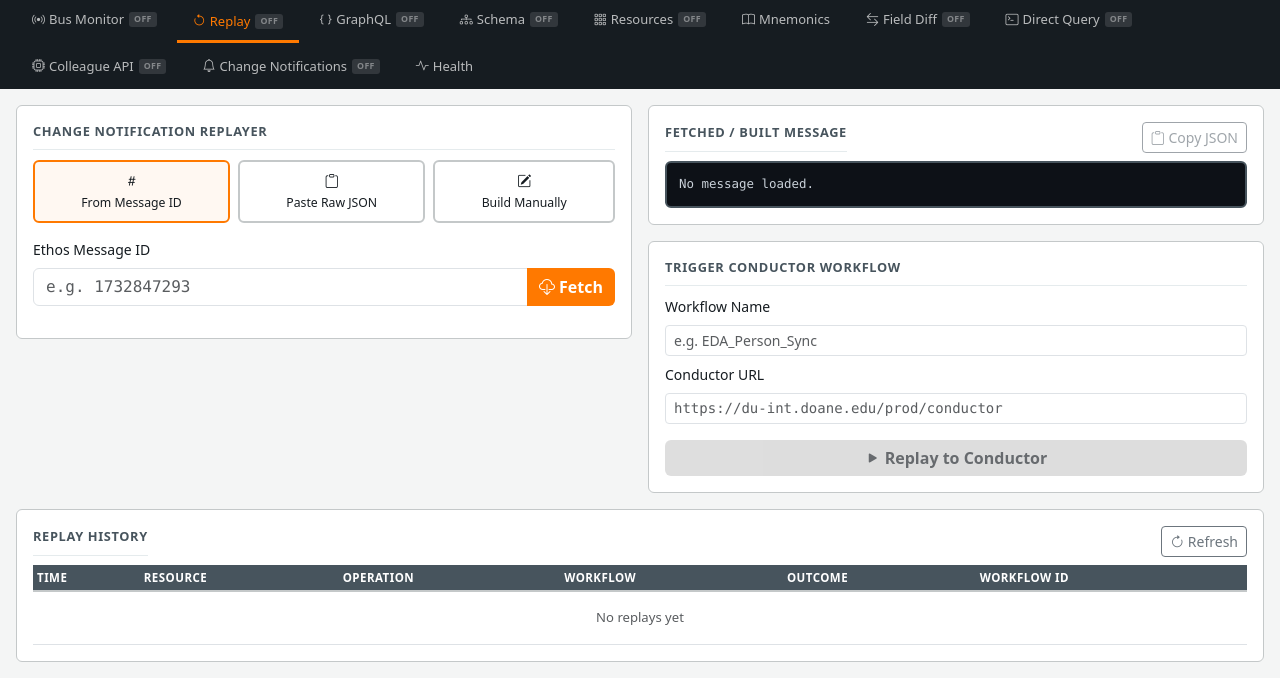
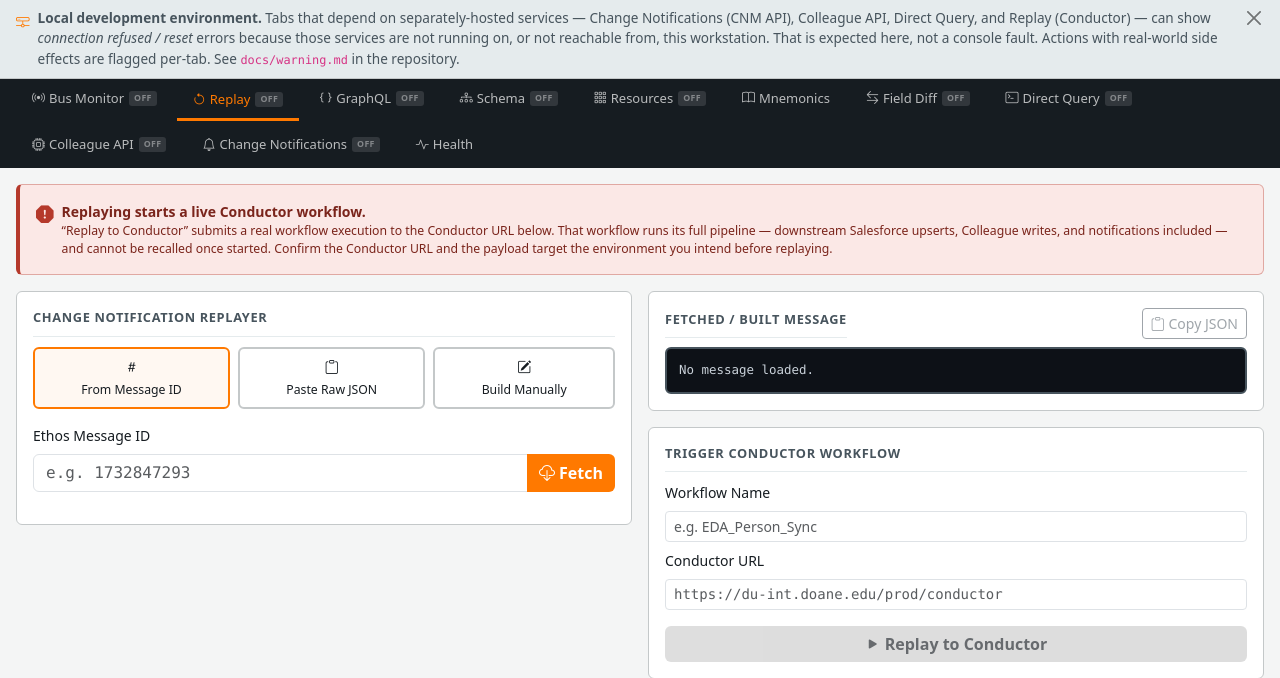
Before and after one commit to tfinnerdu/ethos-console, a Flask app: page /replay in a window 1280 px wide. Shown: the part 52-730 px from the top of the page. Run offline with Flask 3, Linux system fonts and the light colour scheme; data that the repository does not hold is empty.

Commit message:
Add caustic-action banners + warning docs; fix schema browser type lookup
- Add a per-tab caustic-operation warning banner (Replay, CN Push,
  Colleague transactions) and a dismissible local-dev environment banner
  shown when FLASK_ENV=development.
- Add docs/warning.md documenting caustic operations and the dev-vs-prod
  triage for connection/auth failures, plus e2e banner checks.
- Fix Schema Browser /type/<name>: resolve Query field names to their
  return type, and report an honest error when introspection returns no
  schema instead of a misleading "type not found".
- Surface the real upstream error on the Resources and Field Diff tabs
  instead of a generic "check ETHOS_API_KEY".

https://claude.ai/code/session_01M2R85n5F7VKA3gNhLAQUPk

```diff
--- /dev/null
+++ b/console/app/templates/_macros.html
@@ -0,0 +1,16 @@
+{#  Shared UI macros for the Ethos Dev Console.  #}
+
+{#  caustic_banner — a standing warning placed at the top of any tab whose
+    primary action has real-world, hard-to-undo side effects (publishing to the
+    Ethos bus, starting a Conductor workflow, writing to Colleague). It is shown
+    in every environment on purpose: a caustic action is most dangerous in
+    production, so the warning must not be dev-only.  #}
+{% macro caustic_banner(title, body) %}
+<div class="alert caustic-banner d-flex align-items-start gap-2 mb-3" role="alert">
+  <i class="bi bi-exclamation-octagon-fill flex-shrink-0"></i>
+  <div>
+    <div class="fw-semibold">{{ title }}</div>
+    <div class="small mb-0">{{ body }}</div>
+  </div>
+</div>
+{% endmacro %}
--- a/console/app/templates/base.html
+++ b/console/app/templates/base.html
@@ -85,6 +85,41 @@ function switchEthosEnv(name) {
 }
 </script>
 
+<!-- Local-development environment notice -->
+{% if config.get('ENV') == 'development' %}
+<div id="local-dev-banner"
+     class="local-dev-banner rounded-0 mb-0 py-2 px-3 d-flex align-items-start gap-2"
+     style="font-size:.85rem">
+  <i class="bi bi-hdd-network mt-1"></i>
+  <div class="flex-grow-1">
+    <strong>Local development environment.</strong>
+    Tabs that depend on separately-hosted services — Change Notifications (CNM API),
+    Colleague API, Direct Query, and Replay (Conductor) — can show
+    <em>connection refused / reset</em> errors because those services are not running on,
+    or not reachable from, this workstation. That is expected here, not a console fault.
+    Actions with real-world side effects are flagged per-tab. See
+    <code>docs/warning.md</code> in the repository.
+  </div>
+  <button type="button" class="btn-close btn-sm flex-shrink-0"
+          onclick="dismissLocalDevBanner()" aria-label="Dismiss"></button>
+</div>
+<script>
+function dismissLocalDevBanner() {
+  var b = document.getElementById('local-dev-banner');
+  if (b) b.style.display = 'none';
+  try { sessionStorage.setItem('localDevBannerDismissed', '1'); } catch (e) {}
+}
+(function () {
+  try {
+    if (sessionStorage.getItem('localDevBannerDismissed') === '1') {
+      var b = document.getElementById('local-dev-banner');
+      if (b) b.style.display = 'none';
+    }
+  } catch (e) {}
+}());
+</script>
+{% endif %}
+
 <!-- Tab bar -->
 <div class="tab-bar">
   <div class="container-fluid px-3 d-flex gap-1 flex-wrap">
--- a/console/app/templates/colleague_api.html
+++ b/console/app/templates/colleague_api.html
@@ -2,6 +2,7 @@
 {% block title_suffix %} — Colleague API{% endblock %}
 
 {% block content %}
+{% from "_macros.html" import caustic_banner %}
 {% if not colleague_configured %}
 <!-- Not configured -->
 <div class="row justify-content-center mt-4">
@@ -39,6 +40,11 @@ COLLEAGUE_WEB_API_PASS=your-password</pre>
 
 {% else %}
 <!-- Configured UI -->
+{{ caustic_banner(
+   "CTX transactions can write directly to Colleague.",
+   "The Transaction Caller executes ENVISION processes by name. Read processes (GET.*) are
+    safe, but write processes (SAVE.*, UPDATE.*, DELETE.*) mutate Colleague data immediately,
+    with no undo. Confirm the transaction ID is a read process unless you intend to write.") }}
 <div class="row g-3">
 
   <!-- Connection Status Bar -->
--- a/console/app/templates/replay.html
+++ b/console/app/templates/replay.html
@@ -2,6 +2,13 @@
 {% block title_suffix %} — Replay{% endblock %}
 
 {% block content %}
+{% from "_macros.html" import caustic_banner %}
+{{ caustic_banner(
+   "Replaying starts a live Conductor workflow.",
+   "“Replay to Conductor” submits a real workflow execution to the Conductor URL below.
+    That workflow runs its full pipeline — downstream Salesforce upserts, Colleague writes,
+    and notifications included — and cannot be recalled once started. Confirm the Conductor
+    URL and the payload target the environment you intend before replaying.") }}
 <div class="row g-3">
   <!-- Source selector + fetch -->
   <div class="col-12 col-xl-6">
--- a/console/static/css/app.css
+++ b/console/static/css/app.css
@@ -559,6 +559,24 @@ body {
 .border-orange  { border-color: var(--doane-orange) !important; }
 .scrollable     { overflow-y: auto; }
 
+/* ── Local-dev environment banner ── */
+.local-dev-banner {
+  background: var(--doane-section);
+  border-bottom: 1px solid var(--doane-border);
+  color: var(--doane-slate);
+}
+.local-dev-banner .bi { color: var(--doane-orange); }
+
+/* ── Caustic-operation warning banner ── */
+.caustic-banner {
+  background: #FBE8E6;
+  border: 1px solid #E0A8A2;
+  border-left: 4px solid #B5392B;
+  border-radius: 6px;
+  color: #7A241B;
+}
+.caustic-banner .bi { color: #B5392B; font-size: 1.1rem; }
+
 /* ── Responsive ── */
 @media (max-width: 768px) {
   .doane-nav { flex-wrap: wrap; }
```
Also changed, not shown: console/app/routes/schema_browser.py (+37 -5 lines), console/app/templates/cn_monitor.html (+7 -0 lines), console/static/js/field_diff.js (+11 -1 lines), console/static/js/resources.js (+25 -5 lines), console/tests/test_schema_browser_api.py (+58 -0 lines), docs/e2e-testing.md (+17 -0 lines), docs/warning.md (added, +98 -0 lines).
